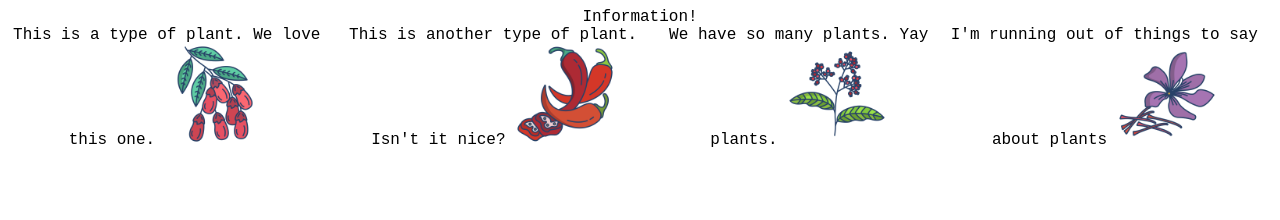
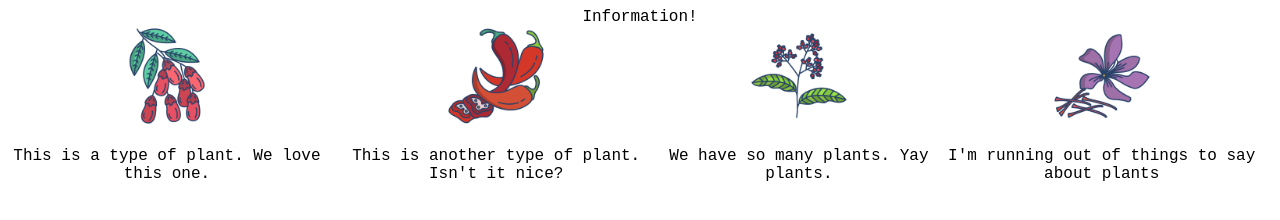
Before and after one commit to LinhLe03/repos-top, a plain HTML site: page css-exercise/flex-exercise/4-flex-information/index.html in a window 1280 px wide. Drawn offline with Linux system fonts and the light colour scheme.

Commit message:
Adjust order of content

```diff
--- a/css-exercise/flex-exercise/4-flex-information/index.html
+++ b/css-exercise/flex-exercise/4-flex-information/index.html
@@ -14,26 +14,30 @@
         <!--               Columns              -->
         <div class="plant">
             <!--        Column 1            -->
-            <div class="col-1">This is a type of plant. We love this one.
+            <div class="col-1">
                 <img src="images/barberry.png" alt="Barberry">
+                <p>This is a type of plant. We love this one.</p>
             </div>
 
 
             <!--        Column 2            -->
-            <div class="col-2">This is another type of plant. Isn't it nice?
+            <div class="col-2">
                 <img src="images/chilli.png" alt="Chilli">
+                <p>This is another type of plant. Isn't it nice?</p>
             </div>
 
 
             <!--        Column 3            -->
-            <div class="col-3">We have so many plants. Yay plants.
+            <div class="col-3">
                 <img src="images/pepper.png" alt="Pepper">
+                <p>We have so many plants. Yay plants.</p>
             </div>
 
 
             <!--        Column 4            -->
-            <div class="col-4">I'm running out of things to say about plants
+            <div class="col-4">
                 <img src="images/saffron.png" alt="Saffron">
+                <p>I'm running out of things to say about plants</p>
             </div>
         </div>
     </div>
--- a/css-exercise/flex-exercise/4-flex-information/style.css
+++ b/css-exercise/flex-exercise/4-flex-information/style.css
@@ -14,8 +14,9 @@ div .plant {
     flex-direction: row;
 }
 
-div .col {
-    margin-top: 10px;
+.col > div {
+    display: flex;
+    margin-top: 100px;
 }
 
 .title {
```
